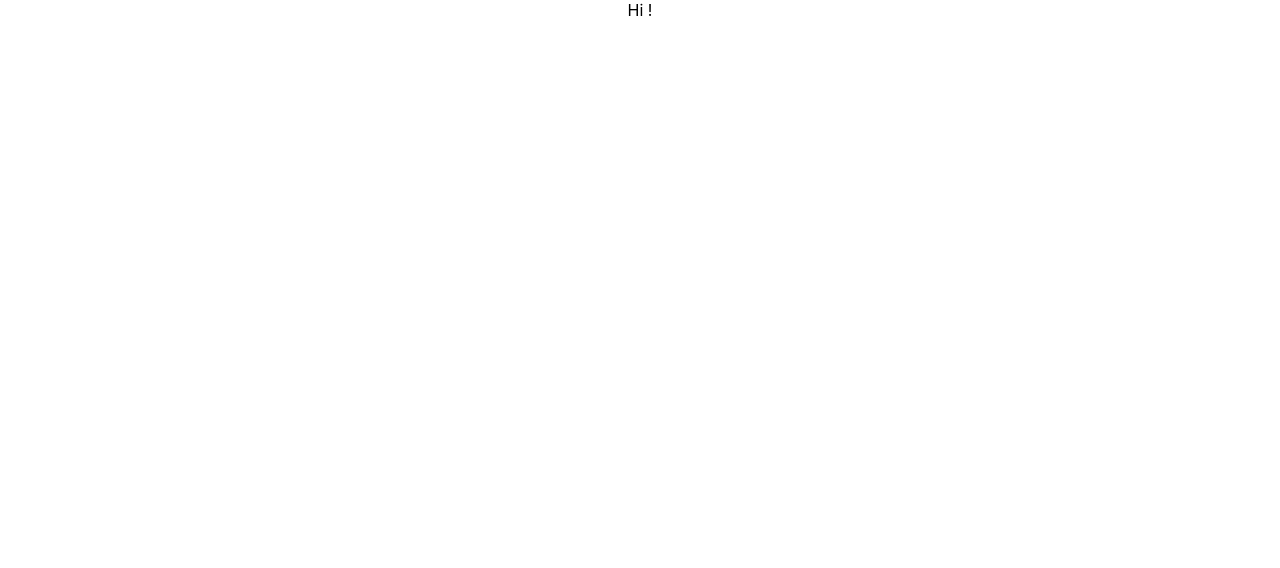
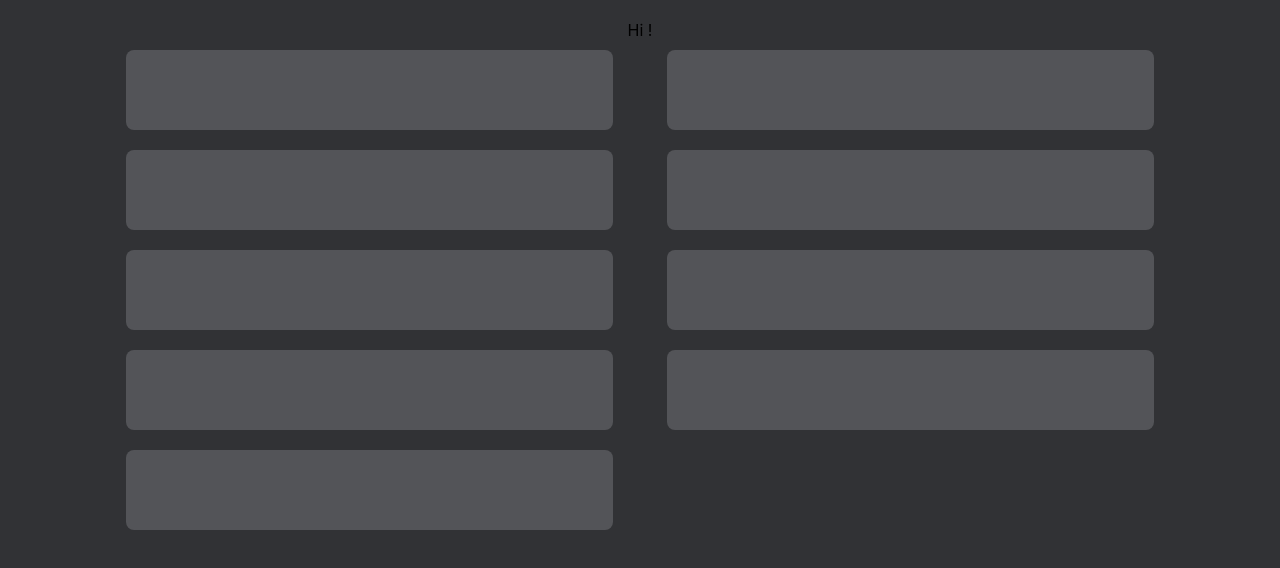
Before and after one commit to Nicode611/to-do-list-react, a React (Create React App) app in the folder to-do-list/: page / in a window 1280 px wide. Shown: the top 568 px of the page. Built offline with nearby package versions, Linux system fonts and the light colour scheme.

Commit message:
add list icons

```diff
--- a/to-do-list/src/App.css
+++ b/to-do-list/src/App.css
@@ -1,5 +1,9 @@
+html {
+  background-color: #313235;
+}
+
 .App {
-  text-align: center;
+  display: flex;
 }
 
 .App-logo {
@@ -28,6 +32,7 @@
   color: #61dafb;
 }
 
+
 @keyframes App-logo-spin {
   from {
     transform: rotate(0deg);
--- /dev/null
+++ b/to-do-list/src/components/ListIconsContainer/ListIcon/ListIcon.css
@@ -0,0 +1,7 @@
+.list-icon {
+    width: 90%;
+    height: 80px;
+    background-color: #535458;
+    border-radius: 8px;
+    margin: 10px;
+}
--- a/to-do-list/src/components/ListIcon/ListIcon.jsx
+++ b/to-do-list/src/components/ListIconsContainer/ListIcon/ListIcon.jsx
@@ -1,8 +1,9 @@
 import React from 'react'
+import "./ListIcon.css"
 
 function ListIcon() {
   return (
-    <div>
+    <div className='list-icon'>
 
     </div>
   )
--- /dev/null
+++ b/to-do-list/src/components/ListIconsContainer/ListIconsContainer.css
@@ -0,0 +1,8 @@
+.list-icons-container {
+    width: 90%;
+    display: grid;
+    grid-template-columns: 50% 50%;
+    grid-template-rows: 100px;
+    justify-items: center;
+    align-items: center;
+}
--- /dev/null
+++ b/to-do-list/src/components/ListIconsContainer/ListIconsContainer.jsx
@@ -0,0 +1,21 @@
+import React from 'react';
+import "./ListIconsContainer.css";
+import ListIcon from './ListIcon/ListIcon';
+
+function ListIconsContainer() {
+  return (
+    <div className='list-icons-container'>
+      <ListIcon></ListIcon>
+      <ListIcon></ListIcon>
+      <ListIcon></ListIcon>
+      <ListIcon></ListIcon>
+      <ListIcon></ListIcon>
+      <ListIcon></ListIcon>
+      <ListIcon></ListIcon>
+      <ListIcon></ListIcon>
+      <ListIcon></ListIcon>
+    </div>
+  )
+}
+
+export default ListIconsContainer
--- /dev/null
+++ b/to-do-list/src/layout/ToolsSection/ToolsSection.css
@@ -0,0 +1,8 @@
+.tools-section {
+    width: 100%;
+    padding: 20px 3% 20px 3%;
+    display: flex;
+    flex-direction: column;
+    align-items: center;
+    justify-content: center;
+}
--- a/to-do-list/src/layout/ToolsSection/ToolsSection.jsx
+++ b/to-do-list/src/layout/ToolsSection/ToolsSection.jsx
@@ -1,11 +1,12 @@
 import React from 'react';
-import ListIcon from '../../components/ListIcon/ListIcon';
+import "./ToolsSection.css";
+import ListIconsContainer from '../../components/ListIconsContainer/ListIconsContainer';
 
 function ToolsSection() {
   return (
-    <div>
+    <div className='tools-section'>
       Hi !
-      <ListIcon></ListIcon>
+      <ListIconsContainer></ListIconsContainer>
     </div>
   )
 }
```
